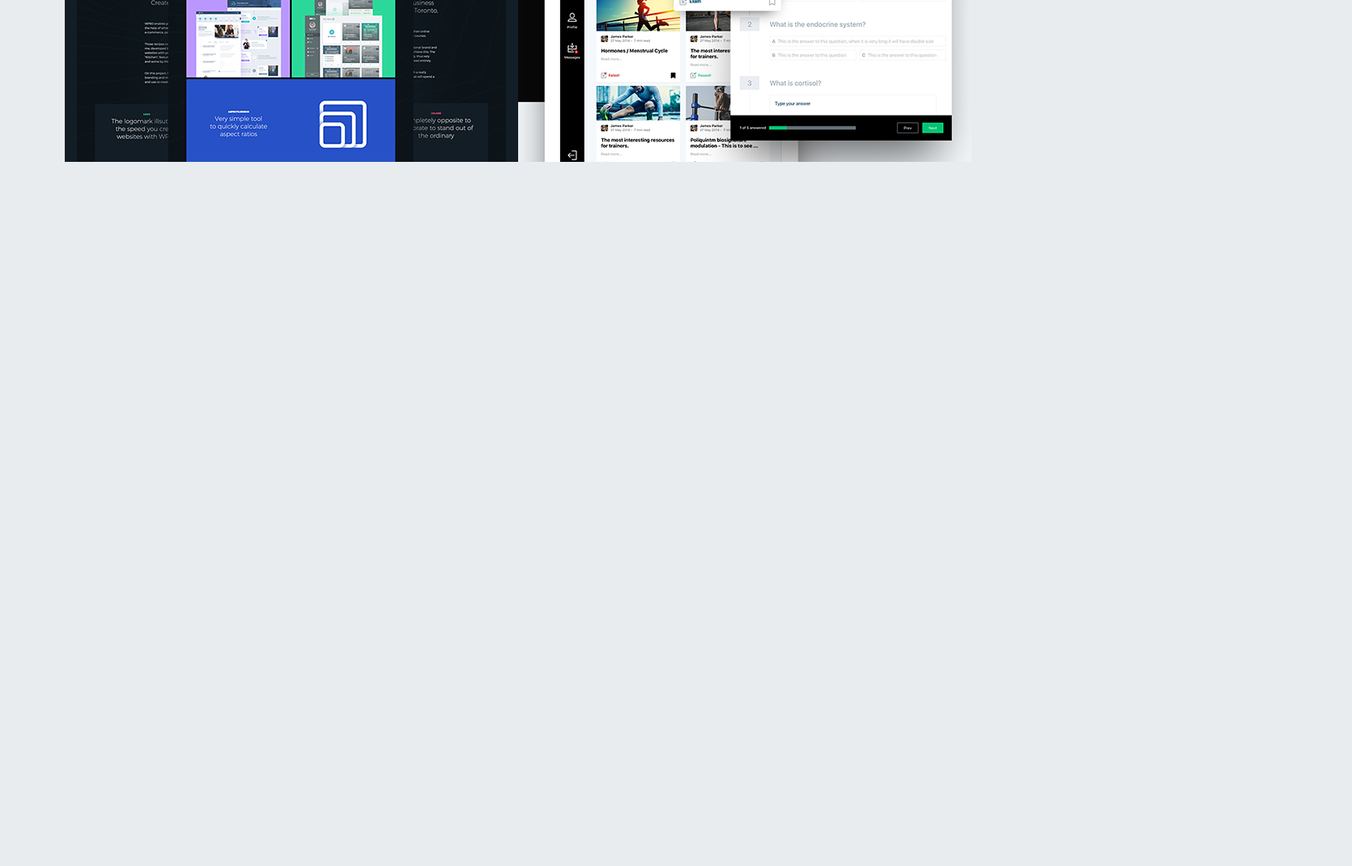
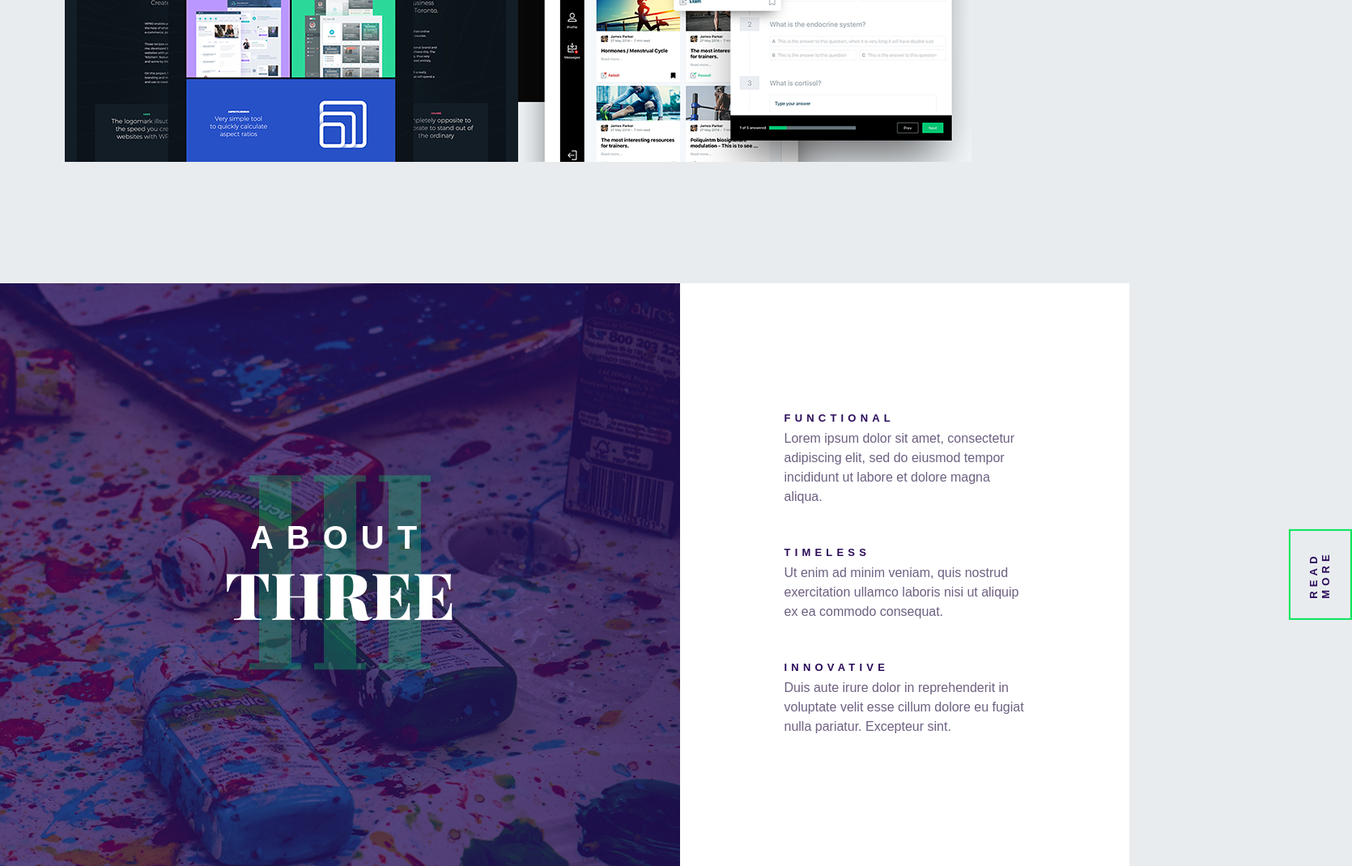
Before and after one commit to dmitriykovalenk0/Three, a website: page app/index.html in a window 1280 px wide. Shown: the part 3162-4232 px from the top of the page at 81% size, 1670 px wide, since content can reach past the window. Before the commit the page ends 3367 px from the top, so only its background shows below. Drawn offline with nearby package versions, Linux system fonts and the light colour scheme; a web font is replaced by a local one.

Commit message:
Создан блок about

```diff
--- a/app/index.html
+++ b/app/index.html
@@ -292,6 +292,59 @@
     </div>
   </section>
 
+  <section class="about">
+    <div class="about__inner">
+      <figure>
+        <div class="about-bg">
+          <div class="about__title--lg title--lg">
+            ABOUT
+            <span>THREE</span>
+          </div>
+        </div>
+
+        <figcaption>
+          <div class="about__inner-info">
+            <div class="about_inner-info--functional">
+              <div class="about__title--sm title--sm title--sm--purple">
+                Functional
+              </div>
+              <p class="text--default">
+                Lorem ipsum dolor sit amet, consectetur adipiscing elit, sed do eiusmod tempor incididunt ut labore et
+                dolore magna
+                aliqua.
+              </p>
+            </div>
+
+            <div class="about_inner-info--timeles">
+              <div class="about__title--sm title--sm title--sm--purple">
+                Timeless
+              </div>
+              <p class="text--default">
+                Ut enim ad minim veniam, quis nostrud exercitation ullamco laboris nisi ut aliquip ex ea commodo
+                consequat.
+              </p>
+            </div>
+
+            <div class="about_inner-info----innovative">
+              <div class="about__title--sm title--sm title--sm--purple">
+                Innovative
+              </div>
+              <p class="text--default">
+                Duis aute irure dolor in reprehenderit in voluptate velit esse cillum dolore eu fugiat nulla pariatur.
+                Excepteur sint.
+              </p>
+            </div>
+
+
+          </div>
+        </figcaption>
+      </figure>
+
+      <a href="#"
+         class="about__btn btn--default">READ MORE</a>
+    </div>
+  </section>
+
 
   <script src="https://ajax.googleapis.com/ajax/libs/jquery/3.4.1/jquery.min.js"></script>
   <script src="js/libs.min.js"></script>
--- a/app/scss/_global.scss
+++ b/app/scss/_global.scss
@@ -71,6 +71,10 @@ figure {
   font-weight: 900;
   letter-spacing: 5.2px;
   text-transform: uppercase;
+
+  &--purple {
+    color: #290a59;
+  }
 }
 
 .text--default {
--- /dev/null
+++ b/app/scss/blocks/_about.scss
@@ -0,0 +1,73 @@
+.about {
+  margin: 150px 0;
+
+  &__inner {
+    display: flex;
+
+    figure {
+      display: flex;
+
+      .about-bg {
+        display: flex;
+        justify-content: center;
+
+        min-width: 840px;
+        min-height: 720px;
+        background: url(../img/about-bg.png) no-repeat center/cover;
+        background-color: #290a59;
+
+        position: relative;
+
+        &::before {
+          content: url(../img/about-logo.svg);
+          opacity: .3;
+
+          position: absolute;
+          top: 50%;
+          left: 50%;
+          transform: translate(-50%, -50%);
+          z-index: 1;
+        }
+      }
+
+      figcaption {
+        min-width: 555px;
+        background-color: #fff;
+
+        display: flex;
+        justify-content: center;
+        align-items: center;
+      }
+    }
+
+    &-info {
+      max-width: 298px;
+      min-height: 400px;
+
+      display: flex;
+      flex-direction: column;
+      justify-content: space-between;
+    }
+  }
+
+  &__title--lg {
+    display: flex;
+    flex-direction: column;
+    align-items: center;
+    justify-content: center;
+    color: #fff;
+
+    z-index: 3;
+  }
+
+  &__title--sm {
+    margin-bottom: 5px;
+  }
+
+  &__btn {
+    margin-left: 180px;
+
+    align-self: center;
+    transform: rotate(-90deg);
+  }
+}
--- a/app/scss/style.scss
+++ b/app/scss/style.scss
@@ -10,6 +10,7 @@
 @import "blocks/featured";
 @import "blocks/slider";
 @import "blocks/projects";
+@import "blocks/about";
 
 
 
```
Also changed, not shown: app/css/style.min.css, app/img/about-bg.png (added), app/img/about-logo.svg (added).
